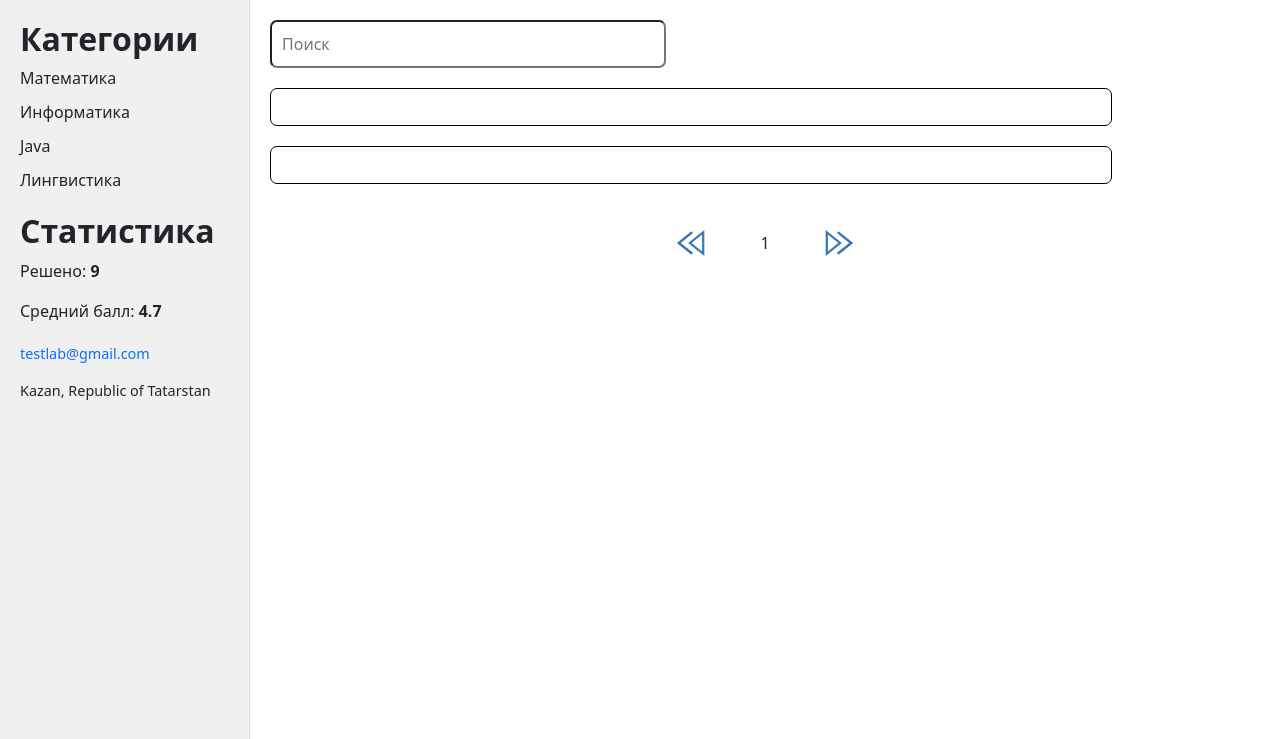
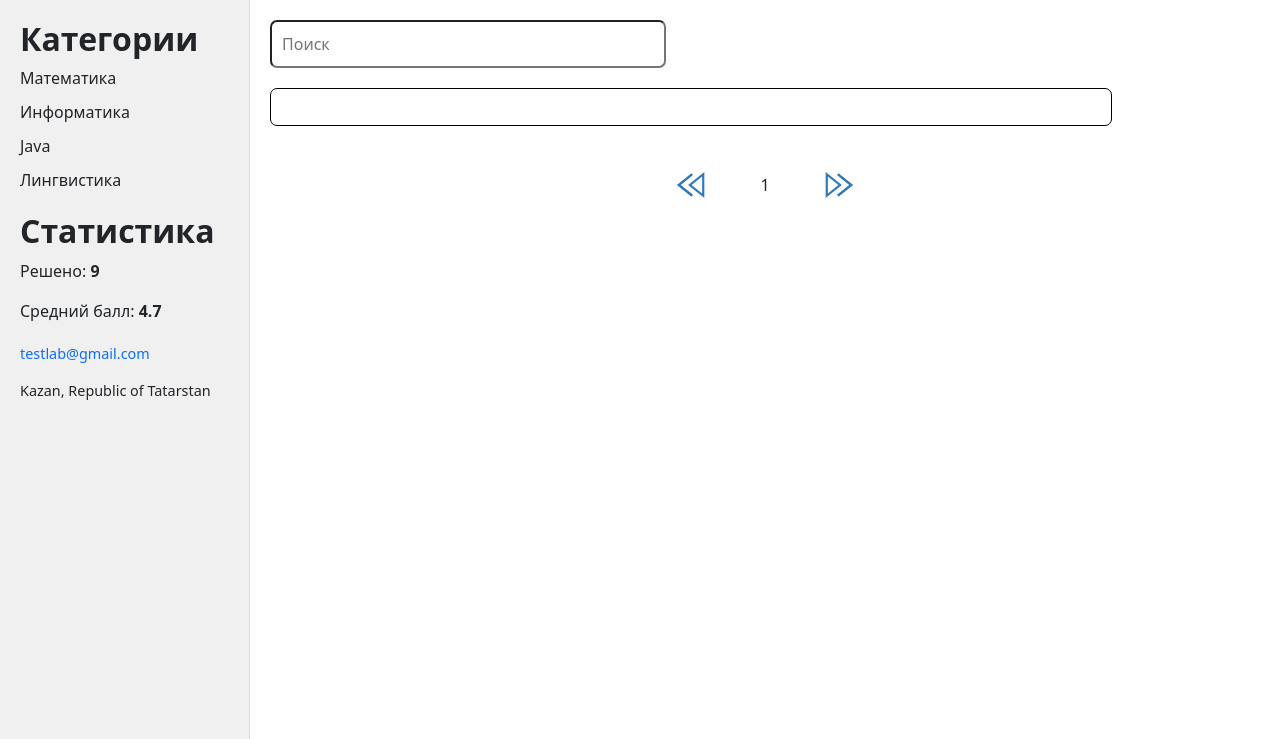
Before and after one commit to PythonGuySup/TestLab, a Django app: template main/templates/main.html in a window 1280 px wide. Shown: the part 61-800 px from the top of the page. Run offline with Django 5.2, Linux system fonts and the light colour scheme; tables that the repository leaves empty hold one stand-in row (values such as "Sample post"); the template is opened without the code that fills it: values that come from a table or form of the project are taken from there, most other values are stand-ins (such as "Sample title", 1, 10 or a date in 2020).

Commit message:
Исправил у себя main

```diff
--- a/main/templates/main.html
+++ b/main/templates/main.html
@@ -39,12 +39,7 @@
                         <h3>{{ test.0 }}</h3>
                         <p>{{ test.1 }}</p>
                     </div>
-                <a href="{% url 'test_detail' test.2 %}" style="display: block;">
-                <div class="test">
-                    <h3> {{ test.0 }} </h3>
-                    <p> {{ test.1 }} </p>
                 </div>
-                </a>
             {% endfor %}
 
             <div class="pagination">
```
